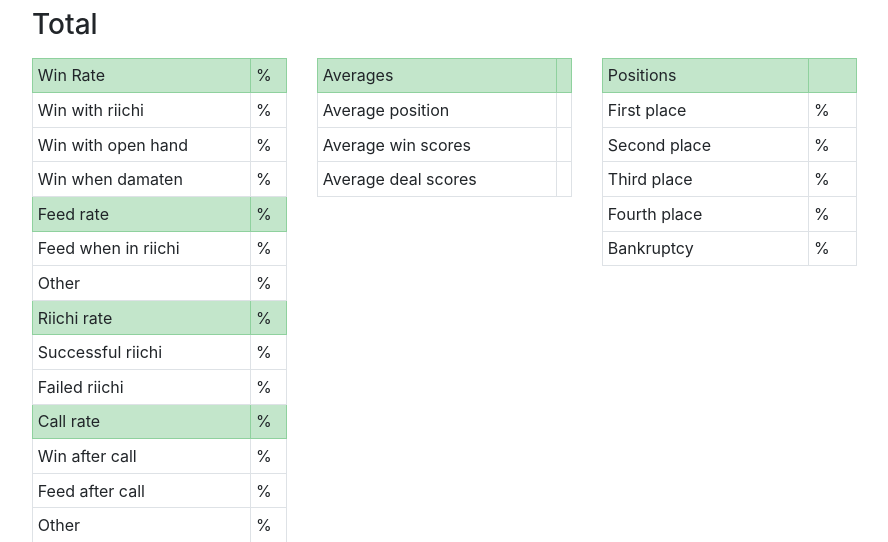
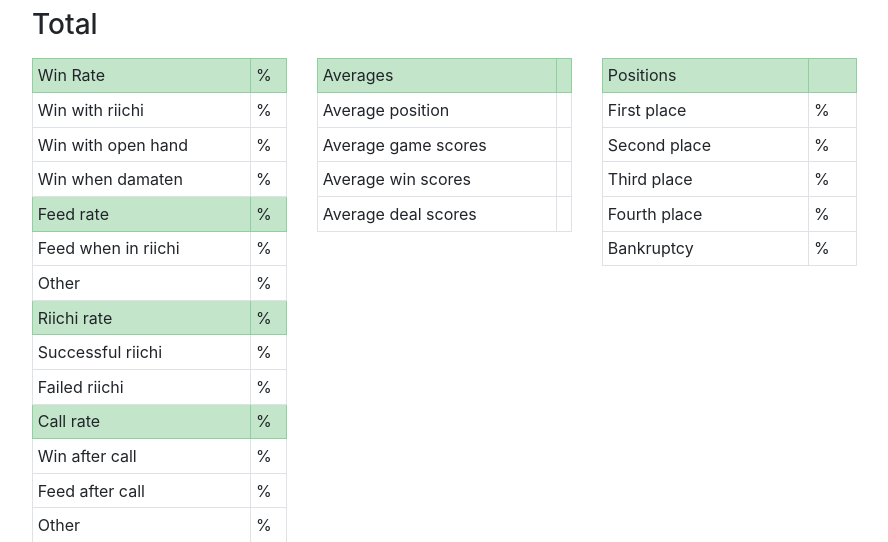
Before and after one commit to MahjongRepository/mahjong-stat, a Django app: template project/website/templates/website/player_statistics.html in a window 1280 px wide. Shown: the top 542 px of the page, without its empty margins (53-941 px from the left). Run offline with Django 3.2, Linux system fonts and the light colour scheme; the template is opened without the code that fills it, so the values that code supplies are empty.

Commit message:
Add average game scores statistic

```diff
--- a/project/website/games/views.py
+++ b/project/website/games/views.py
@@ -45,7 +45,7 @@ def _build_stat(games, players, room_filter='all'):
 
     total_games = games.count()
 
-    rounds = GameRound.objects.filter(game__player__in=players)
+    rounds = GameRound.objects.filter(game__player__in=players, game_id__in=[x.id for x in games])
     total_rounds = rounds.count()
     deal_rounds = rounds.filter(is_deal=True).count()
     win_rounds = rounds.filter(is_win=True).count()
@@ -86,6 +86,7 @@ def _build_stat(games, players, room_filter='all'):
     average_win_scores = (rounds
         .filter(is_win=True)
         .aggregate(Avg('win_scores'))['win_scores__avg'])
+    average_game_scores = games.aggregate(Avg('scores'))['scores__avg']
 
     first_position_games = games.filter(player_position=1).count()
     second_position_games = games.filter(player_position=2).count()
@@ -109,6 +110,7 @@ def _build_stat(games, players, room_filter='all'):
         'average_position': average_position,
         'average_deal_scores': average_deal_scores,
         'average_win_scores': average_win_scores,
+        'average_game_scores': average_game_scores,
 
         'feed_rate': feed_rate,
         'win_rate': win_rate,
--- a/project/website/templates/website/player_statistics.html
+++ b/project/website/templates/website/player_statistics.html
@@ -84,6 +84,10 @@
                 <tr>
                     <td>Average position</td>
                     <td>{{ average_position|floatformat:-2 }}</td>
+                </tr>
+                <tr>
+                    <td>Average game scores</td>
+                    <td>{{ average_game_scores|floatformat:0|intcomma }}</td>
                 </tr>
                 <tr>
                     <td>Average win scores</td>
```
